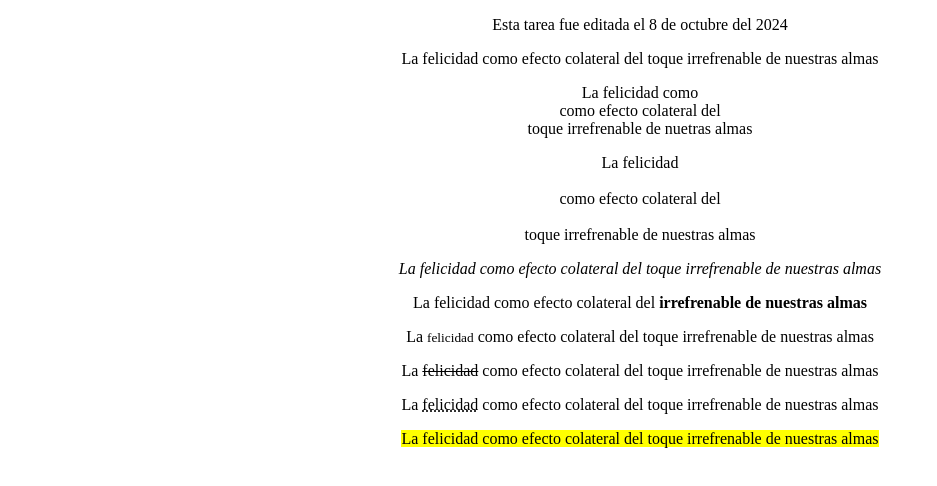
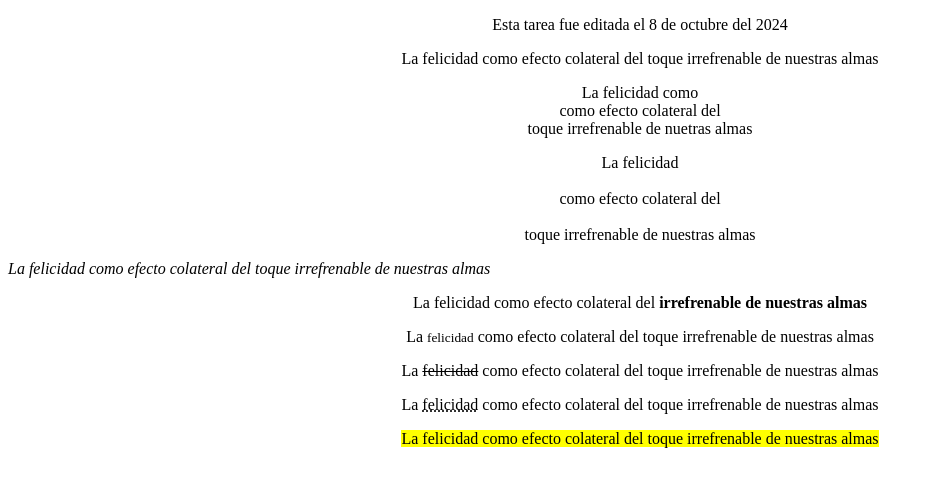
Before and after one commit to Jonathan-Arzamendia/1EVAL_HTMLyCSS_APPWEB_2smrc_Jonathan-Arzamendia, a plain HTML site: page Ejercicio1/textoenlínea.html in a window 1280 px wide. Shown: the whole page, without its empty margins (0-937 px from the left). Drawn offline with Linux system fonts and the light colour scheme.

Commit message:
Cmabios en ejercicio de texto en línea + estilos css

```diff
--- /dev/null
+++ b/Ejercicio1/estilos3.css
@@ -0,0 +1,7 @@
+body {
+    text-align: center;
+}
+
+p.p2 {
+    text-align:justify ;
+}
--- a/Ejercicio1/textoenlínea.html
+++ b/Ejercicio1/textoenlínea.html
@@ -4,20 +4,21 @@
     <meta charset="UTF-8">
     <meta name="viewport" content="width=device-width, initial-scale=1.0">
     <title>Texto en línea</title>
+    <link rel="stylesheet" href="estilos3.css">
 </head>
 <body>
-<center>
+
   <p>Esta tarea fue editada el <time datetime="2024-10-8">8 de octubre del 2024</time></p>
   <p>La felicidad como efecto colateral del toque irrefrenable de nuestras almas</p>
   <p>La felicidad como<br>como efecto colateral del<br>toque irrefrenable de nuetras almas</p>
   <p>La felicidad<br><br>como efecto colateral del<br><br>toque irrefrenable de nuestras almas</p>
-  <p><em>La felicidad como efecto colateral del toque irrefrenable de nuestras almas</em></p>
+  <p  class="p2"><em>La felicidad como efecto colateral del toque irrefrenable de nuestras almas</em></p>
   <p>La felicidad como efecto colateral del <strong>irrefrenable de nuestras almas</strong></p>
   <p>La <small>felicidad</small> como efecto colateral del toque irrefrenable de nuestras almas</p>
   <p>La <s>felicidad</s> como efecto colateral del toque irrefrenable de nuestras almas</p>
   <p>La <abbr title="Jona">felicidad</abbr> como efecto colateral del toque irrefrenable de nuestras almas</p>
   <p><mark>La felicidad como efecto colateral del toque irrefrenable de nuestras almas</mark></p>
-</center>
+
 
 
 
```
Also changed, not shown: Screenshot_20240923_084018.png (added).
